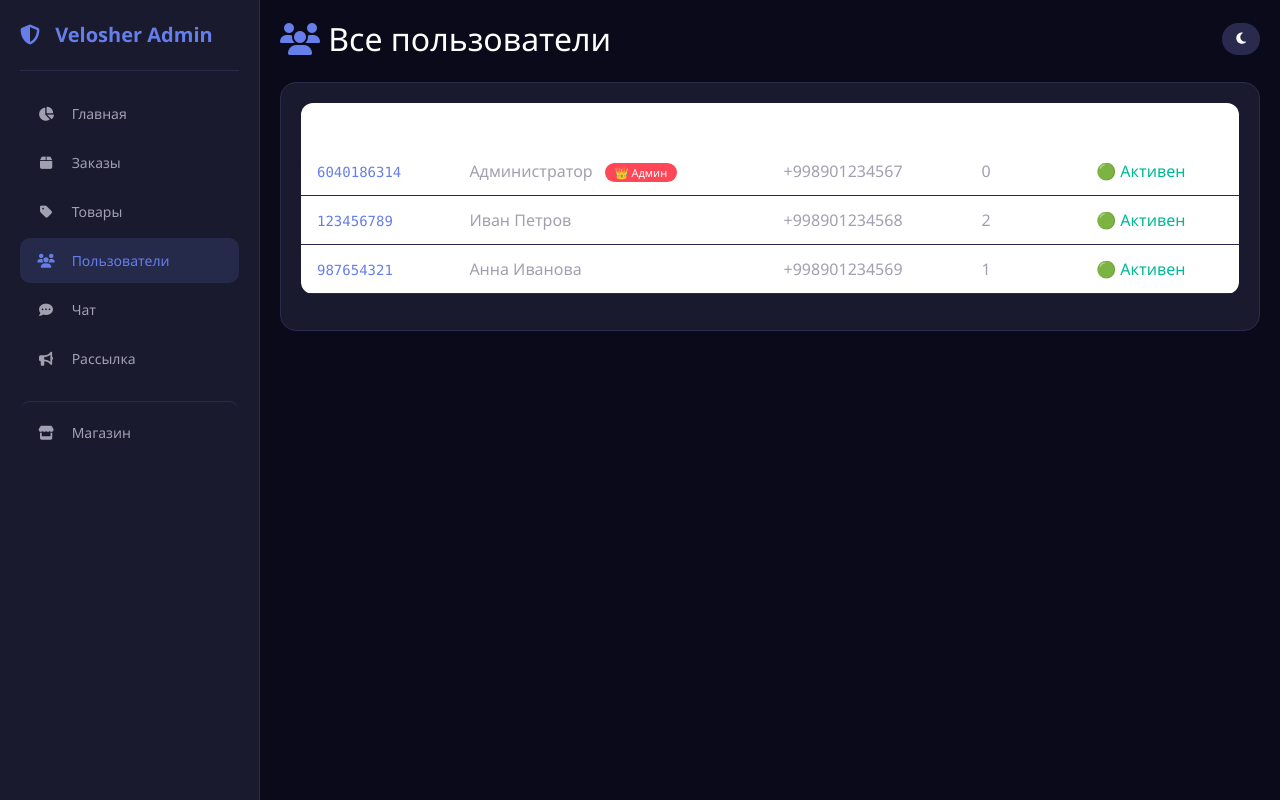
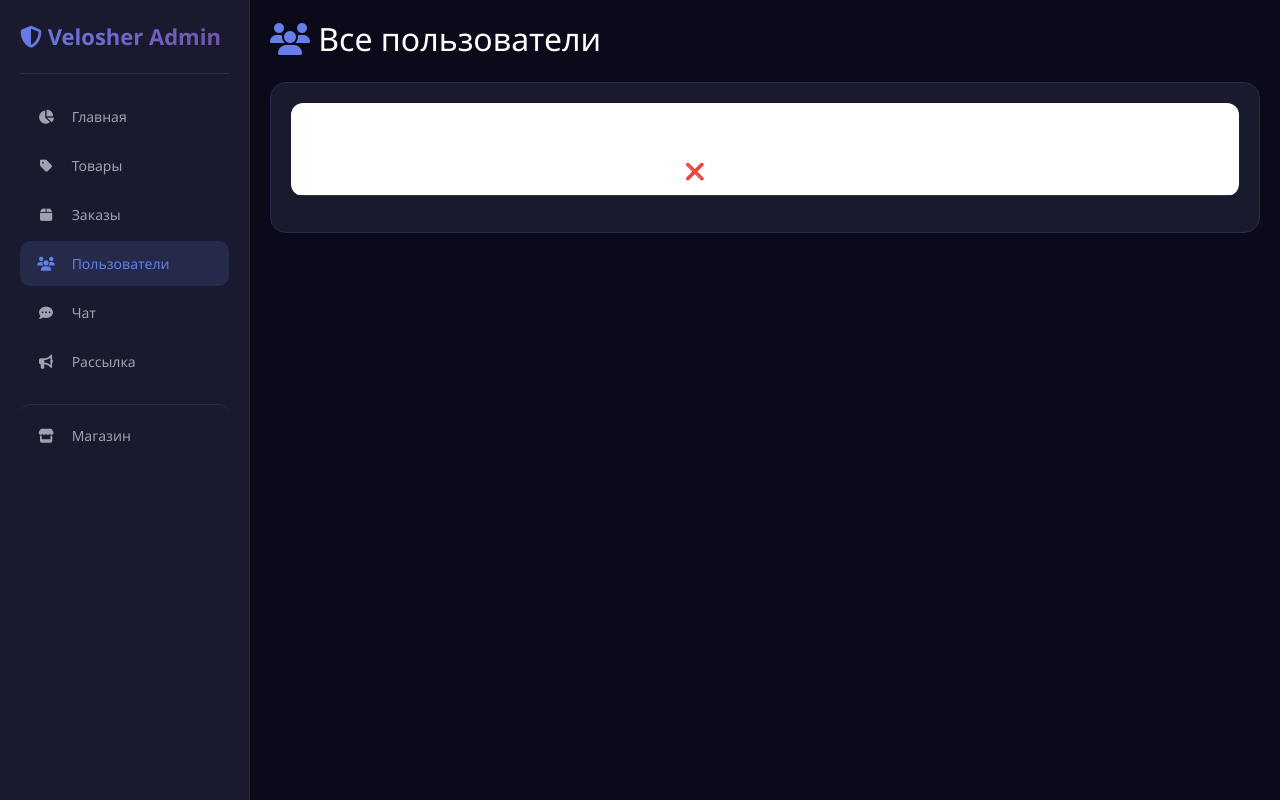
Before and after one commit to Mirzarasulov/velosher, a Flask app: template templates/admin/users.html in a window 1280 px wide. Run offline with Flask 3, Linux system fonts and the light colour scheme; the template is opened without the code that fills it, so the values that code supplies are empty.

Commit message:
Update users.html

```diff
--- a/templates/admin/users.html
+++ b/templates/admin/users.html
@@ -3,7 +3,7 @@
 <head>
     <meta charset="UTF-8">
     <meta name="viewport" content="width=device-width, initial-scale=1.0">
-    <title>Пользователи</title>
+    <title>👥 Пользователи - Velosher Admin</title>
     <link href="https://cdn.jsdelivr.net/npm/bootstrap@5.3.0/dist/css/bootstrap.min.css" rel="stylesheet">
     <link rel="stylesheet" href="https://cdnjs.cloudflare.com/ajax/libs/font-awesome/6.4.0/css/all.min.css">
     <style>
@@ -15,15 +15,24 @@
             --text-muted: #a0a0b0;
             --border: #2a2a4e;
             --primary: #667eea;
+            --success: #00b894;
         }
         body { font-family: 'Segoe UI', sans-serif; background: var(--bg); color: var(--text); min-height: 100vh; }
         .sidebar {
             position: fixed; top: 0; left: 0; bottom: 0;
-            width: 260px; background: var(--card); border-right: 1px solid var(--border);
+            width: 250px; background: var(--card);
+            border-right: 1px solid var(--border);
             padding: 20px; z-index: 100; overflow-y: auto;
         }
-        .sidebar .logo { font-size: 20px; font-weight: 700; color: var(--primary); padding-bottom: 20px; border-bottom: 1px solid var(--border); margin-bottom: 20px; }
-        .sidebar .logo i { margin-right: 10px; }
+        .sidebar .logo {
+            font-size: 22px; font-weight: 700;
+            background: linear-gradient(135deg, #667eea, #764ba2);
+            -webkit-background-clip: text;
+            -webkit-text-fill-color: transparent;
+            padding-bottom: 20px;
+            border-bottom: 1px solid var(--border);
+            margin-bottom: 20px;
+        }
         .sidebar .nav-item {
             display: block; padding: 12px 16px; border-radius: 10px;
             color: var(--text-muted); text-decoration: none;
@@ -32,18 +41,32 @@
         .sidebar .nav-item:hover { background: rgba(255,255,255,0.05); color: var(--text); }
         .sidebar .nav-item.active { background: rgba(102,126,234,0.15); color: var(--primary); }
         .sidebar .nav-item i { margin-right: 12px; width: 20px; text-align: center; }
-        .main-content { margin-left: 260px; padding: 20px; }
-        .glass { background: var(--card); border: 1px solid var(--border); border-radius: 16px; padding: 20px; }
-        .table-dark-custom { background: var(--bg); border-radius: 12px; overflow: hidden; }
+        .main-content { margin-left: 250px; padding: 20px; }
+        .glass {
+            background: var(--card);
+            border: 1px solid var(--border);
+            border-radius: 16px;
+            padding: 20px;
+            margin-bottom: 20px;
+        }
+        .table-dark-custom {
+            background: var(--bg);
+            border-radius: 12px;
+            overflow: hidden;
+            width: 100%;
+        }
         .table-dark-custom thead { background: rgba(102,126,234,0.15); }
         .table-dark-custom th { color: var(--text); padding: 12px 16px; border: none; font-size: 13px; }
         .table-dark-custom td { color: var(--text-muted); padding: 12px 16px; border-color: var(--border); }
-        .admin-badge { background: #ff4757; color: white; padding: 2px 10px; border-radius: 20px; font-size: 11px; margin-left: 8px; }
-        .status-active { color: #00b894; }
-        .btn-glass { background: var(--bg); border: 1px solid var(--border); color: var(--text); padding: 8px 16px; border-radius: 10px; transition: all 0.3s; text-decoration: none; }
-        .btn-glass:hover { background: var(--primary); color: white; border-color: var(--primary); }
-        .theme-toggle { background: var(--border); border: none; color: var(--text); padding: 6px 14px; border-radius: 20px; cursor: pointer; font-size: 13px; transition: all 0.3s; }
-        .theme-toggle:hover { background: var(--primary); }
+        .admin-badge {
+            background: #ff4757;
+            color: white;
+            padding: 2px 10px;
+            border-radius: 20px;
+            font-size: 11px;
+            margin-left: 8px;
+        }
+        .status-active { color: var(--success); }
         @media (max-width: 768px) {
             .sidebar { width: 100%; position: relative; padding: 15px; }
             .main-content { margin-left: 0; padding: 15px; }
@@ -51,32 +74,36 @@
     </style>
 </head>
 <body>
-
     <div class="sidebar">
         <div class="logo"><i class="fas fa-shield-alt"></i> Velosher Admin</div>
         <a href="dashboard.html" class="nav-item"><i class="fas fa-chart-pie"></i> Главная</a>
+        <a href="products.html" class="nav-item"><i class="fas fa-tag"></i> Товары</a>
         <a href="orders.html" class="nav-item"><i class="fas fa-box"></i> Заказы</a>
-        <a href="products.html" class="nav-item"><i class="fas fa-tag"></i> Товары</a>
         <a href="users.html" class="nav-item active"><i class="fas fa-users"></i> Пользователи</a>
         <a href="chat.html" class="nav-item"><i class="fas fa-comment-dots"></i> Чат</a>
         <a href="broadcast.html" class="nav-item"><i class="fas fa-bullhorn"></i> Рассылка</a>
-        <a href="../shop.html" class="nav-item" style="margin-top:20px; border-top:1px solid var(--border); padding-top:20px;"><i class="fas fa-store"></i> Магазин</a>
+        <a href="/shop/" class="nav-item" style="margin-top:20px; border-top:1px solid var(--border); padding-top:20px;">
+            <i class="fas fa-store"></i> Магазин
+        </a>
     </div>
 
     <div class="main-content">
-        <div class="d-flex justify-content-between align-items-center mb-4">
-            <h2 class="mb-0" style="color:var(--text);"><i class="fas fa-users" style="color:var(--primary);"></i> Все пользователи</h2>
-            <button class="theme-toggle" onclick="toggleTheme()"><i class="fas fa-moon" id="themeIcon"></i></button>
-        </div>
+        <h2 class="mb-4"><i class="fas fa-users" style="color:var(--primary);"></i> Все пользователи</h2>
 
         <div class="glass">
             <div class="table-responsive">
                 <table class="table-dark-custom table">
-                    <thead><tr><th>ID</th><th>Имя</th><th>Телефон</th><th>Заказов</th><th>Статус</th></tr></thead>
-                    <tbody>
-                        <tr><td><code style="color:var(--primary);">6040186314</code></td><td>Администратор <span class="admin-badge">👑 Админ</span></td><td>+998901234567</td><td>0</td><td><span class="status-active">🟢 Активен</span></td></tr>
-                        <tr><td><code style="color:var(--primary);">123456789</code></td><td>Иван Петров</td><td>+998901234568</td><td>2</td><td><span class="status-active">🟢 Активен</span></td></tr>
-                        <tr><td><code style="color:var(--primary);">987654321</code></td><td>Анна Иванова</td><td>+998901234569</td><td>1</td><td><span class="status-active">🟢 Активен</span></td></tr>
+                    <thead>
+                        <tr>
+                            <th>ID</th>
+                            <th>Имя</th>
+                            <th>Телефон</th>
+                            <th>Заказов</th>
+                            <th>Статус</th>
+                        </tr>
+                    </thead>
+                    <tbody id="usersList">
+                        <tr><td colspan="5" style="text-align:center;">Загрузка...</td></tr>
                     </tbody>
                 </table>
             </div>
@@ -84,26 +111,33 @@
     </div>
 
     <script>
-        function toggleTheme() {
-            const root = document.documentElement;
-            const currentBg = getComputedStyle(root).getPropertyValue('--bg').trim();
-            const isDark = currentBg === '#0a0a1a';
-            if (isDark) {
-                root.style.setProperty('--bg', '#f0f2f5');
-                root.style.setProperty('--card', '#ffffff');
-                root.style.setProperty('--text', '#2d3436');
-                root.style.setProperty('--text-muted', '#6c757d');
-                root.style.setProperty('--border', '#e0e0e0');
-                document.getElementById('themeIcon').className = 'fas fa-sun';
-            } else {
-                root.style.setProperty('--bg', '#0a0a1a');
-                root.style.setProperty('--card', '#1a1a2e');
-                root.style.setProperty('--text', '#ffffff');
-                root.style.setProperty('--text-muted', '#a0a0b0');
-                root.style.setProperty('--border', '#2a2a4e');
-                document.getElementById('themeIcon').className = 'fas fa-moon';
+        const API_URL = 'http://127.0.0.1:5000';
+
+        async function loadUsers() {
+            try {
+                const res = await fetch(`${API_URL}/api/users`);
+                const data = await res.json();
+                const tbody = document.getElementById('usersList');
+                if (!data.users || data.users.length === 0) {
+                    tbody.innerHTML = '<tr><td colspan="5" style="text-align:center;">Нет пользователей</td></tr>';
+                    return;
+                }
+                tbody.innerHTML = data.users.map(u => `
+                    <tr>
+                        <td><code style="color:var(--primary);">${u.telegram_id || u.id}</code></td>
+                        <td>${u.first_name || 'Аноним'} ${u.is_admin ? '<span class="admin-badge">👑 Админ</span>' : ''}</td>
+                        <td>${u.phone || '—'}</td>
+                        <td>${u.total_orders || 0}</td>
+                        <td><span class="status-active">🟢 Активен</span></td>
+                    </tr>
+                `).join('');
+            } catch (e) {
+                console.error('Load users error:', e);
+                document.getElementById('usersList').innerHTML = '<tr><td colspan="5" style="text-align:center;color:var(--danger);">❌ Ошибка загрузки</td></tr>';
             }
         }
+
+        document.addEventListener('DOMContentLoaded', loadUsers);
     </script>
 </body>
 </html>
```
